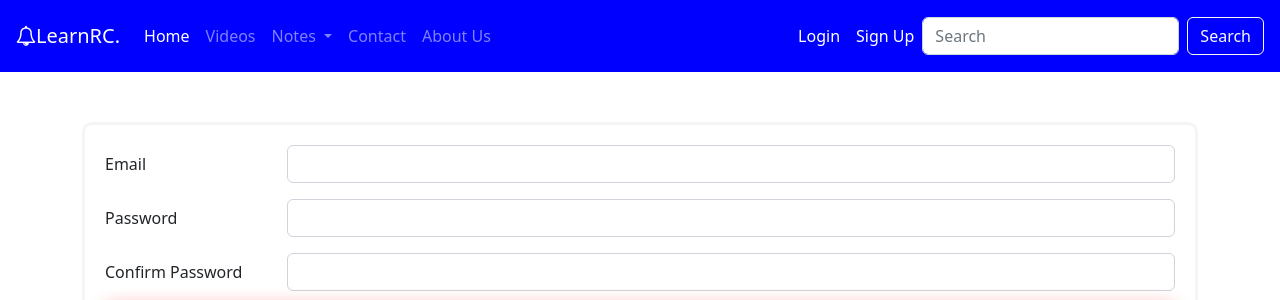
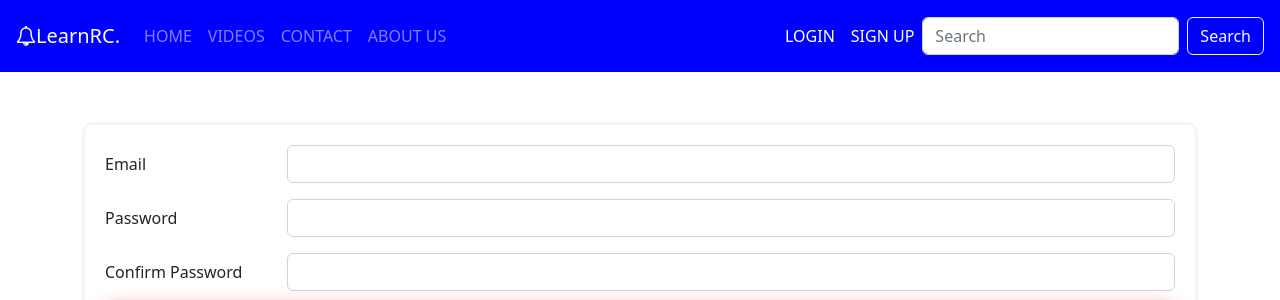
Before and after one commit to Vspweb5/VSP, a Flask app: page /signup in a window 1280 px wide. Shown: the top 300 px of the page. Run offline with Flask 2, Linux system fonts and the light colour scheme; some libraries are stand-ins or nearby versions; some web fonts are replaced.

Commit message:
11-12-2022

```diff
--- a/app.py
+++ b/app.py
@@ -95,9 +95,9 @@ def videos():
 def search():
     if request.method == "GET":
         query = request.args.get('searchBox')
-        return render_template('search.html', query=query)
+        return render_template('search.html', username=session["username"], query=query)
     else:
-        return render_template('search.html', query="Not Found")
+        return render_template('search.html', username=session["username"], query="Not Found")
 
 
 @app.route('/logout')
--- a/static/css/base.css
+++ b/static/css/base.css
@@ -22,6 +22,43 @@ body {
 nav {
     box-shadow: 0 2px 4px 0 rgba(255, 255, 255, .2);
     /* margin-bottom: 20px; */
+}
+
+/* a {
+    transition: 3s;
+} */
+
+/* a:hover {
+    text-decoration: underline !important;
+} */
+
+.m-link {
+    color: #fff;
+    text-transform: uppercase !important;
+    text-decoration: none !important;
+    /* letter-spacing: 0.15em; */
+
+    display: inline-block !important;
+    /* padding: 15px 20px; */
+    position: relative !important;
+}
+
+.m-link:after {
+    background: none repeat scroll 0 0 transparent !important;
+    bottom: 0 !important;
+    content: "" !important;
+    display: block !important;
+    height: 2px !important;
+    left: 50% !important;
+    position: absolute !important;
+    background: #fff !important;
+    transition: width 0.3s ease 0s, left 0.3s ease 0s !important;
+    width: 0 !important;
+}
+
+.m-link:hover:after {
+    width: 100% !important;
+    left: 0 !important;
 }
 
 .logged {
--- a/static/css/login.css
+++ b/static/css/login.css
@@ -1,3 +1,7 @@
+#email {
+    color: red;
+}
+
 .my-form {
     /* height: 100vh; */
     width: 100%;
@@ -31,7 +35,7 @@
 }
 
 .form-control {
-    color: #C8C8C8 !important;
+    /* color: #C8C8C8 !important; */
     /* background-color: #3F3F3F !important; */
     transition: 600ms;
 }
--- a/templates/base.html
+++ b/templates/base.html
@@ -34,16 +34,16 @@
 
         <div class="collapse navbar-collapse" id="navbarSupportedContent">
             <ul class="navbar-nav mr-auto">
-                <li class="nav-item active">
-                    <a class="nav-link" href="/">Home <span class="sr-only">(current)</span></a>
+                <li class="nav-item" id="home">
+                    <a class="nav-link m-link" href="/">Home <span class="sr-only">(current)</span></a>
                 </li>
-                <li class="nav-item">
-                    <a class="nav-link" href="/videos">Videos</a>
+                <li class="nav-item" id="videos">
+                    <a class="nav-link m-link" href="/videos">Videos</a>
                 </li>
-                <li class="nav-item">
-                    <a class="nav-link logged" id="in3" aria-current="page" href="/upload">Upload</a>
+                <li class="nav-item" id="upload">
+                    <a class="nav-link logged m-link" id="in3" aria-current="page" href="/upload">Upload</a>
                 </li>
-                <li class="nav-item dropdown">
+                <!-- <li class="nav-item dropdown">
                     <a class="nav-link dropdown-toggle" href="#" id="navbarDropdown" role="button"
                         data-toggle="dropdown" aria-haspopup="true" aria-expanded="false">
                         Notes
@@ -54,26 +54,26 @@
                         <div class="dropdown-divider"></div>
                         <a class="dropdown-item" href="#">C++</a>
                     </div>
+                </li> -->
+                <li class="nav-item" id="contact">
+                    <a class="nav-link m-link" href="/contact">Contact</a>
                 </li>
-                <li class="nav-item">
-                    <a class="nav-link" href="/contact">Contact</a>
-                </li>
-                <li class="nav-item">
-                    <a class="nav-link" href="/about">About Us</a>
+                <li class="nav-item" id="about">
+                    <a class="nav-link m-link" href="/about">About Us</a>
                 </li>
             </ul>
             <ul class="navbar-nav d-flex">
                 <li class="nav-item" id="out1">
-                    <a class="nav-link active" aria-current="page" href="/login">Login</a>
+                    <a class="nav-link active m-link" aria-current="page" href="/login">Login</a>
                 </li>
                 <li class="nav-item" id="out2">
-                    <a class="nav-link active" aria-current="page" href="/signup">Sign Up</a>
+                    <a class="nav-link active m-link" aria-current="page" href="/signup">Sign Up</a>
                 </li>
                 <li class="nav-item logged" id="in1">
                     <a class="nav-link active" aria-current="page" href="/logout">Hello, <b>{{username}}</b></a>
                 </li>
                 <li class=" nav-item logged" id="in2">
-                    <a class="nav-link active" aria-current="page" href="/logout">Logout</a>
+                    <a class="nav-link active m-link" aria-current="page" href="/logout">Logout</a>
                 </li>
             </ul>
             <form class="d-flex form-inline my-2 my-lg-0" role="search" action="{{ url_for('search')}}" method="get">
@@ -100,6 +100,7 @@
     <script src="https://cdn.jsdelivr.net/npm/bootstrap@4.0.0/dist/js/bootstrap.min.js"
         integrity="sha384-JZR6Spejh4U02d8jOt6vLEHfe/JQGiRRSQQxSfFWpi1MquVdAyjUar5+76PVCmYl"
         crossorigin="anonymous"></script>
+    <script src="https://ajax.googleapis.com/ajax/libs/jquery/2.1.1/jquery.min.js"></script>
     {% block script %}{% endblock script %}
     <script src="{{url_for('static', filename='js/base.js')}}"></script>
 
--- a/templates/index.html
+++ b/templates/index.html
@@ -10,6 +10,9 @@ VSP
 {% block script %}
 <script src="{{url_for('static', filename='js/index.js')}}"></script>
 <script type="module">
+    const act = document.getElementById("home");
+    act.classList.add("active");
+
     import { initializeApp } from "https://www.gstatic.com/firebasejs/9.14.0/firebase-app.js";
     import { getDatabase, ref, onValue } from "https://www.gstatic.com/firebasejs/9.14.0/firebase-database.js";
 
@@ -35,6 +38,7 @@ VSP
     var count = 1;
 
     function createVideo() {
+
         const box = document.getElementById("box");
         const myform = document.createElement("form");
         const txtkey = document.createElement("input");
--- a/templates/signup.html
+++ b/templates/signup.html
@@ -9,6 +9,30 @@ VSP | Sign Up
 
 {% block script %}
 <script src="{{url_for('static', filename='js/signup.js')}}"></script>
+<script>
+    const validateEmail = (email) => {
+        return email.match(
+            /^(([^<>()[\]\\.,;:\s@\"]+(\.[^<>()[\]\\.,;:\s@\"]+)*)|(\".+\"))@((\[[0-9]{1,3}\.[0-9]{1,3}\.[0-9]{1,3}\.[0-9]{1,3}\])|(([a-zA-Z\-0-9]+\.)+[a-zA-Z]{2,}))$/
+        );
+    };
+
+    const validate = () => {
+        const $result = $('#email');
+        const email = $('#email').val();
+        $result.text('');
+
+        if (validateEmail(email)) {
+            // $result.text(email + ' is valid :)');
+            $result.css('color', 'green');
+        } else {
+            // $result.text(email + ' is not valid :(');
+            $result.css('color', 'red');
+        }
+        return false;
+    }
+
+    $('#email').on('input', validate);
+</script>
 {% endblock script %}
 
 {% block body %}
--- a/templates/videos.html
+++ b/templates/videos.html
@@ -12,6 +12,9 @@ VSP | Videos
 <!-- <script src="https://www.gstatic.com/firebasejs/6.0.2/firebase.js"></script>
 <script src="{{url_for('static', filename='js/videos.js')}}"></script> -->
 <script type="module">
+    const act = document.getElementById("videos");
+    act.classList.add("active");
+
     import { initializeApp } from "https://www.gstatic.com/firebasejs/9.14.0/firebase-app.js";
     import { getDatabase, ref, onValue } from "https://www.gstatic.com/firebasejs/9.14.0/firebase-database.js";
 
```
Also changed, not shown: static/css/search.css (+10 -0 lines), templates/about.html (+7 -0 lines), templates/contact.html (+7 -0 lines), templates/search.html (+17 -0 lines).
